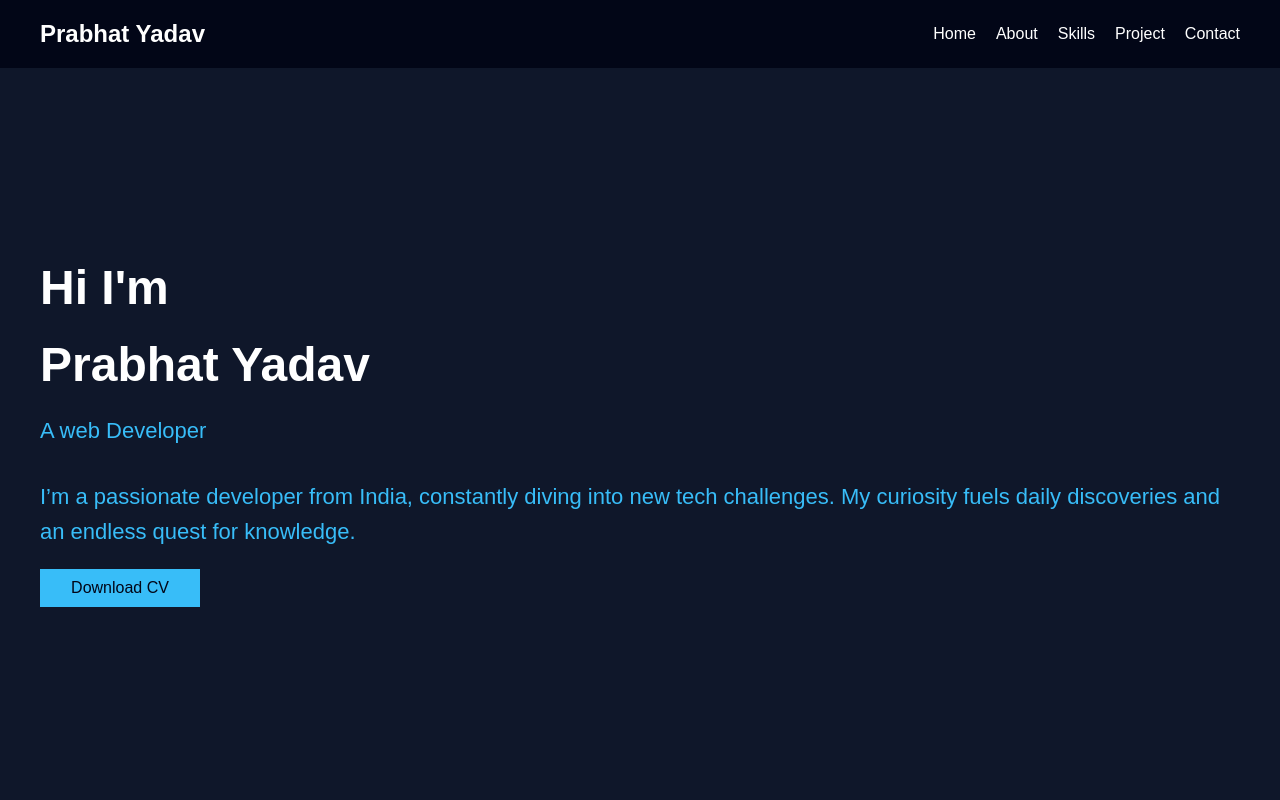
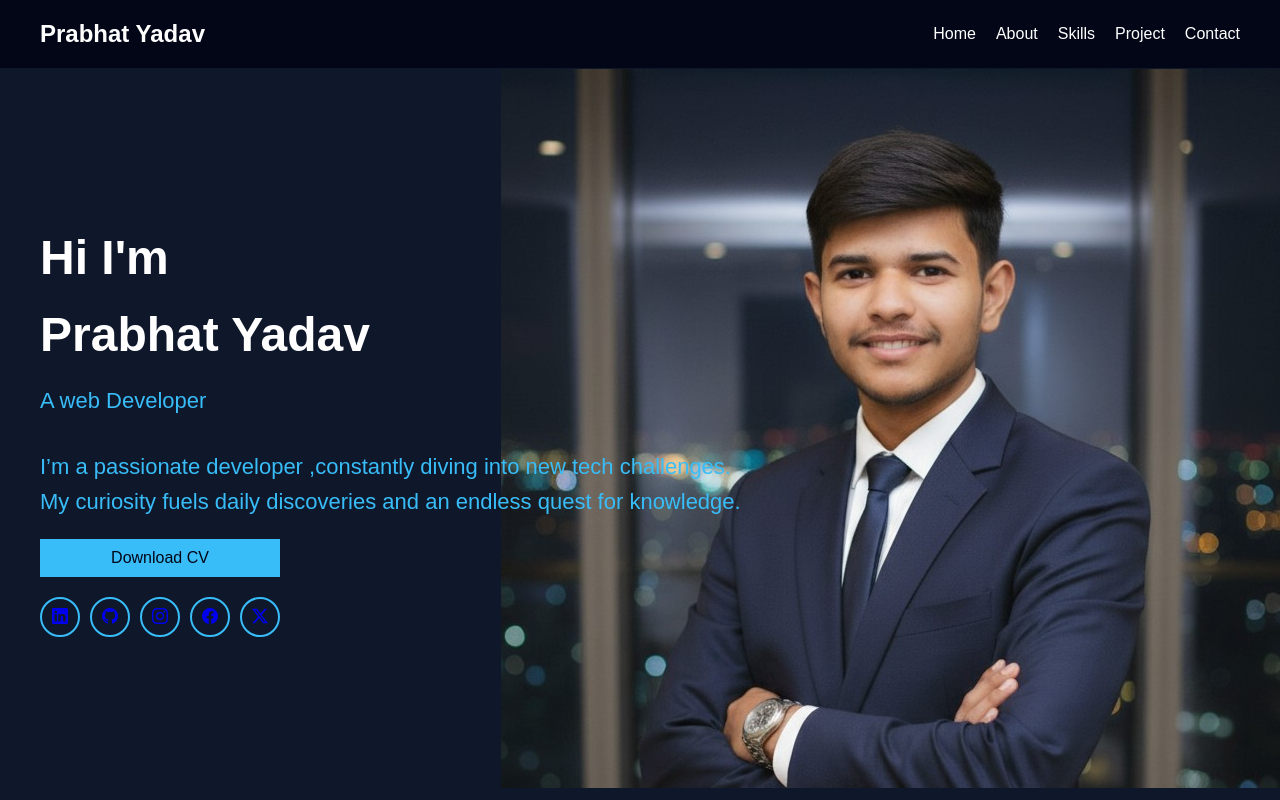
Before and after one commit to PrabhatYadav9/prabhat_protfolio_eternitylab, a plain HTML site: page index.html in a window 1280 px wide. Shown: the top 800 px of the page. Drawn offline with nearby package versions, Linux system fonts and the light colour scheme.

Commit message:
profile & social media icon added

```diff
--- a/index.html
+++ b/index.html
@@ -6,6 +6,7 @@
   <meta name="viewport" content="width=device-width, initial-scale=1.0">
   <title>Prabhat Yadav Portfolio</title>
   <link rel="stylesheet" href="style.css">
+  <link rel="stylesheet" href="https://cdn.jsdelivr.net/npm/bootstrap-icons@1.11.1/font/bootstrap-icons.css">
 </head>
 
 <body>
@@ -28,10 +29,22 @@
   <section id="home">
     <h1>Hi I'm <br>Prabhat Yadav</h1>
     <p>A web Developer</p>
-    <p>I’m a passionate developer from India, constantly diving into new tech challenges. My curiosity fuels daily
+    <p>I’m a passionate developer ,constantly diving into new tech challenges. <br> My curiosity fuels daily
       discoveries and an endless quest for knowledge.</p>
 
     <button>Download CV</button>
+    <div class="social">
+      <a href="https://www.linkedin.com/in/prabhat-yadav-ba65a12a1/"><i class="bi bi-linkedin"></i></a>
+      <a href="https://github.com/PrabhatYadav9"><i class="bi bi-github"></i></a>
+      <a href="#"><i class="bi bi-instagram"></i></a>
+      <a href="#"><i class="bi bi-facebook"></i></a>
+      <a href="#"><i class="bi bi-twitter-x"></i></a>
+    </div>
+    <!-- <div class="home-img">
+      <div class="img-box">
+        <img src="image/IMG_20251007_140711.jpg" alt="my image">
+      </div>
+    </div> -->
 
 
   </section>
@@ -41,6 +54,7 @@
     <h2>About Me</h2>
     <p>I am a beginner web developer learning HTML, CSS and JavaScript.
       I love building clean and simple websites.</p>
+
 
   </section>
 
@@ -75,11 +89,9 @@
   <section id="contact">
     <h2>Contact Me</h2>
     <p>Email: Prabhaty701@gmail.com</p>
-    <a href="https://github.com/PrabhatYadav9">
-      <p>GitHub: github.com/PrabhatYadav9</p>
-    </a>
+
   </section>
-<script src="script.js"></script>
+  <script src="script.js"></script>
 </body>
 
 </html>
--- a/style.css
+++ b/style.css
@@ -59,7 +59,11 @@ section {
     display: flex;
     flex-direction: column;
     justify-content: center;
+    background-image: url("image/IMG_20251007_140711.jpg");
+    background-position:right 1px;
+    background-repeat: no-repeat;
 }
+
 
 #home h1 {
     font-size: 48px;
@@ -72,7 +76,7 @@ section {
 }
 
 #home button {
-    width: 160px;
+    width: 240px;
     padding: 10px;
     border: none;
     background: #38bdf8;
@@ -82,7 +86,33 @@ section {
 }
 
 #home button:hover {
-    background: white;
+    background: aliceblue;
+}
+
+
+
+
+#home .social {
+    margin-top: 20px;
+    display: flex;
+    align-items: center;
+}
+#home .social a{
+    display: inline-flex;
+    justify-content: center;
+    align-items: center;
+    width: 40px;
+    height: 40px;
+    margin-right: 10px;
+    border: 2px solid #38bdf8;
+    border-radius: 50%;
+    font-size: medium;
+}
+.social a:hover {
+    background-color: #38bdf8;
+    color: aliceblue;
+    transform: translateY(-2px);
+
 }
 
 
```
Also changed, not shown: image/IMG_20251007_140711.jpg (added).
